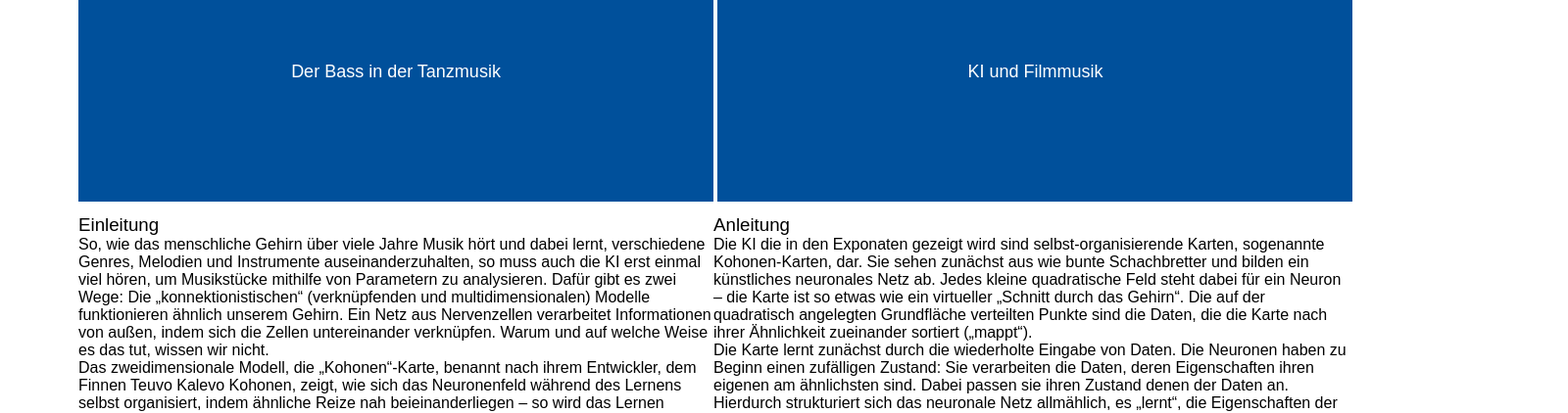
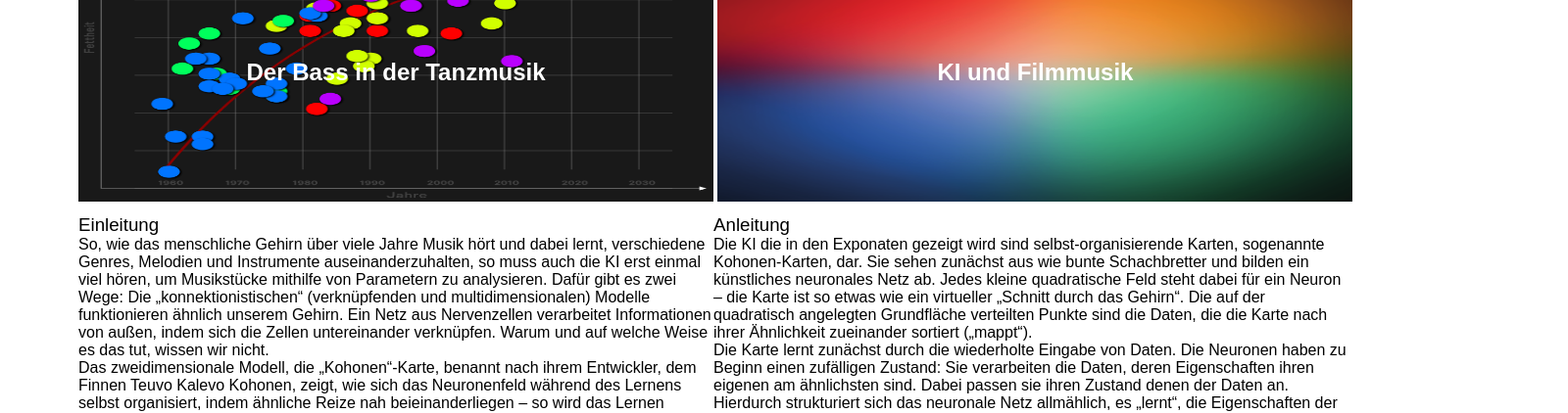
Before and after one commit to JDeppe-FWJ/Hamburg-Dash, an Electron app: page index.html in a window 1600 px wide. Shown: the part 181-603 px from the top of the page at 98% size. Drawn offline with Linux system fonts and the light colour scheme.

Commit message:
Added button backgrounds, bass kinda scuffed

```diff
--- a/index.html
+++ b/index.html
@@ -41,10 +41,10 @@
     <div class="buttonPanel">
       <div class="buttonRow">
         <div class="buttonWrapper">
-          <button type="button" onclick="startApp(0)">Der Bass in der Tanzmusik</button>
+          <button type="button" onclick="startApp(0)" class="bassButton">Der Bass in der Tanzmusik</button>
         </div>
         <div class="buttonWrapper">
-          <button type="button" onclick="startApp(1)">KI und Filmmusik</button>
+          <button type="button" onclick="startApp(1)" class="filmButton">KI und Filmmusik</button>
         </div>
       </div>
     </div>
--- a/style.css
+++ b/style.css
@@ -23,7 +23,8 @@ button {
     overflow: hidden;
     outline: none;
 
-    font-size: large;
+    font-size: x-large;
+    font-weight: 700;
 }
 
 header {
@@ -156,3 +157,15 @@ body{
     height: 50px;
     width: 100%;
 }
+
+.filmButton {
+    background-image: url(Assets/BG_Arousal.png);
+    background-repeat: no-repeat;
+    background-size: 100% 100%;
+}
+
+.bassButton {
+    background-image: url(Assets/bassbtn.png);
+    background-repeat: no-repeat;
+    background-size: 100% 100%;
+}
```
Also changed, not shown: Assets/BG_Arousal.png (added), Assets/bassbtn.png (added).
